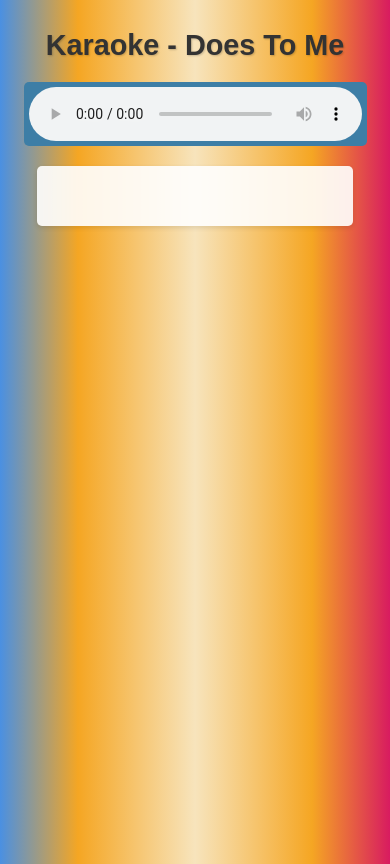
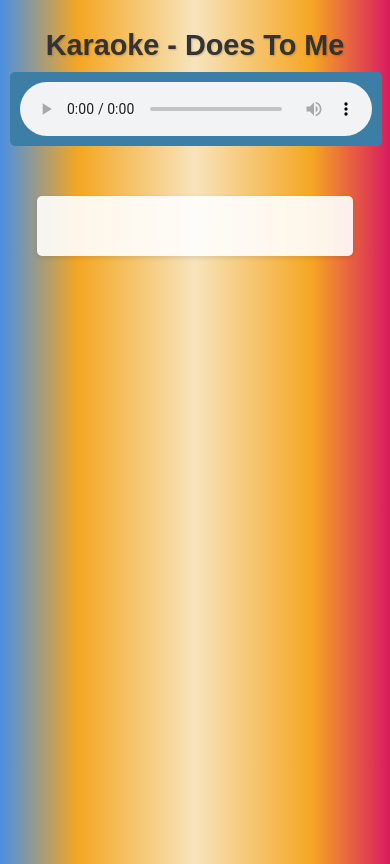
Before and after one commit to jhitte/Karaoke_app, a plain HTML site: page index.html in a window 390 px wide. Drawn offline with Linux system fonts and the light colour scheme.

Commit message:
Crunched Player Fix
Increased padding to 15px (desktop) and 10px (mobile) to give the player more internal space.
Raised max-width to 95% on mobile (from 90%) to reduce the "crunched" feel, ensuring it fits iPhone screens better.
Added margin-bottom: 20px on mobile to create a gap between the player and lyrics.

Lyrics Pushed Down:

Changed margin to 40px auto 20px auto (top, horizontal, bottom, horizontal) on desktop, pushing the lyrics down from the player without centering vertically (avoids middle clutter).
Adjusted to 30px auto 10px auto on mobile, maintaining the downward shift while fitting the smaller screen.
Kept justify-content: flex-start in body to anchor content at the top, preventing middle alignment.

Accessibility and Stability: Retained 32px font size (24px on mobile) and the responsive layout to ensure readability and prevent overlap.

```diff
--- a/style.css
+++ b/style.css
@@ -6,6 +6,7 @@ body {
   display: flex;
   flex-direction: column;
   align-items: center;
+  justify-content: flex-start; /* Align content from top */
   background: linear-gradient(to right,
     #4a90e2 0%,    /* Left side: Deep blue */
     #f5a623 20%,   /* Warm transition to orange */
@@ -27,6 +28,7 @@ h1 {
   /* Responsive header size */
   @media (max-width: 600px) {
     font-size: 1.8em;
+    margin-bottom: 10px;
   }
 }
 
@@ -49,12 +51,13 @@ header {
   max-width: 600px;
   position: relative;
   background: #3d7ea6; /* Coordinating cool blue for player */
-  padding: 10px;
+  padding: 15px; /* Increased padding for less crunch */
   border-radius: 5px;
   /* Responsive adjustments */
   @media (max-width: 600px) {
-    padding: 5px;
-    max-width: 90%;
+    padding: 10px; /* More padding on mobile */
+    max-width: 95%; /* Slightly wider to reduce crunch */
+    margin-bottom: 20px; /* Space before lyrics */
   }
 }
 
@@ -67,16 +70,17 @@ header {
   border-radius: 5px;
   width: 80%;
   max-width: 600px;
-  margin: 20px auto;
+  margin: 40px auto 20px auto; /* Push down with top margin, bottom padding */
   position: relative;
   overflow: hidden;
   box-shadow: 0 2px 5px rgba(0, 0, 0, 0.1);
   text-align: center;
   /* Responsive adjustments */
   @media (max-width: 600px) {
-    font-size: 24px; /* Slightly smaller but still accessible */
+    font-size: 24px; /* Slightly smaller but accessible */
     min-height: 40px;
     padding: 10px;
-    max-width: 90%;
+    max-width: 95%; /* Wider on mobile */
+    margin: 30px auto 10px auto; /* Adjusted to push down further on mobile */
   }
 }
```
